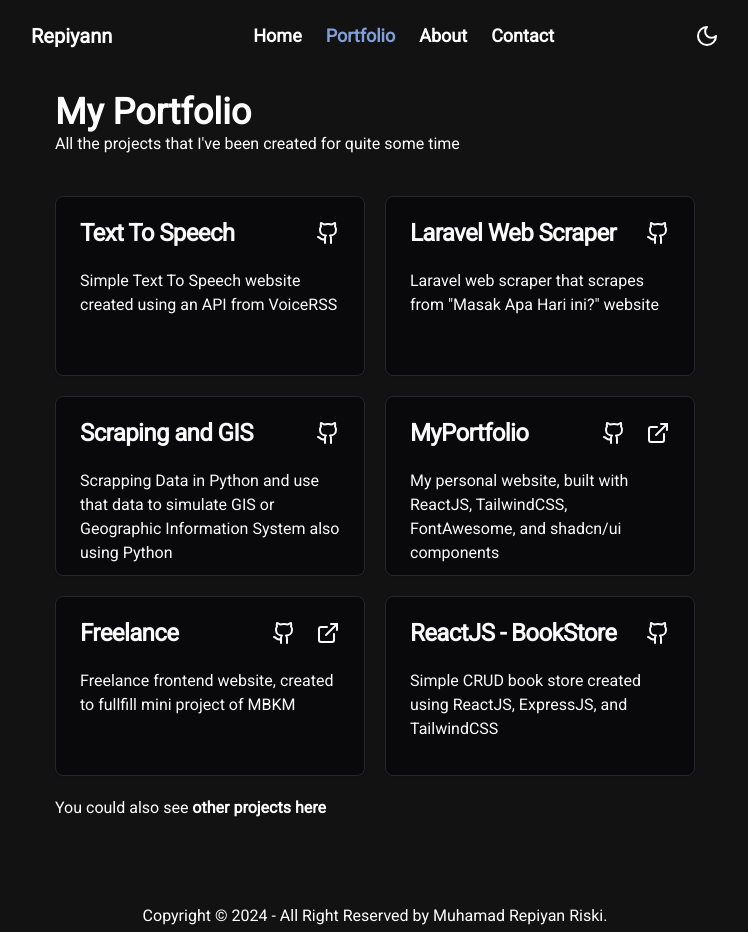
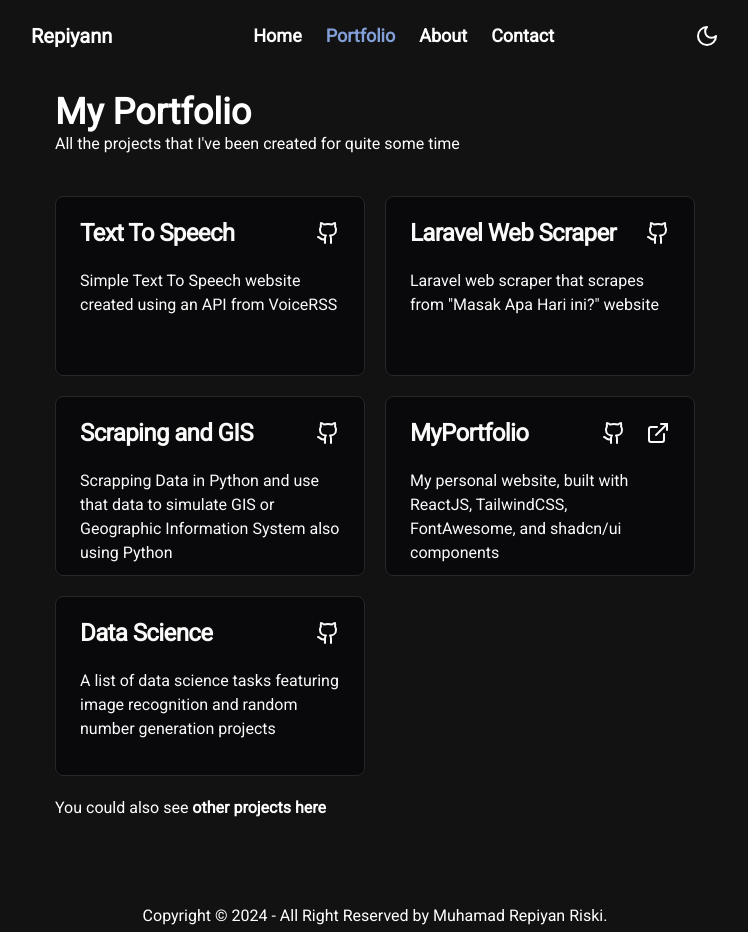
Before and after one commit to repiyann/MyPortfolio, a Next.js app: page /portfolio in a window 1280 px wide. Shown: the whole page, without its empty margins (265-1013 px from the left). Built offline with nearby package versions, Linux system fonts and the light colour scheme.

Commit message:
fix(portfolio): fix some projects to display in portfolio

```diff
--- a/src/app/portfolio/page.tsx
+++ b/src/app/portfolio/page.tsx
@@ -102,43 +102,19 @@ export default function Portfolio() {
 					<Card className="h-[180px] mb-3 md:mb-0">
 						<CardHeader>
 							<CardTitle className="flex justify-between relative">
-								Freelance
+								Data Science
 								<div className="flex flex-row gap-5">
 									<Link
-										href="https://github.com/repiyann/freelance"
+										href="https://github.com/repiyann/Data-Science-UNIKOM"
 										target="_blank"
 									>
 										<Github className="hover:text-[#264480]" />
-									</Link>
-									<Link
-										href="https://freelance-lake.vercel.app/"
-										target="_blank"
-									>
-										<ExternalLink className="hover:text-[#264480]" />
 									</Link>
 								</div>
 							</CardTitle>
 						</CardHeader>
 						<CardContent>
-							<p>Freelance frontend website, created to fullfill mini project of MBKM</p>
-						</CardContent>
-					</Card>
-				</div>
-				<div className="col-start-2 col-end-2">
-					<Card className="h-[180px] mb-3 md:mb-0">
-						<CardHeader>
-							<CardTitle className="flex justify-between relative">
-								ReactJS - BookStore
-								<Link
-									href="https://github.com/repiyann/React-MySQL---BookStore"
-									target="_blank"
-								>
-									<Github className="hover:text-[#264480]" />
-								</Link>
-							</CardTitle>
-						</CardHeader>
-						<CardContent>
-							<p>Simple CRUD book store created using ReactJS, ExpressJS, and TailwindCSS</p>
+							<p>A list of data science tasks featuring image recognition and random number generation projects</p>
 						</CardContent>
 					</Card>
 				</div>
```
